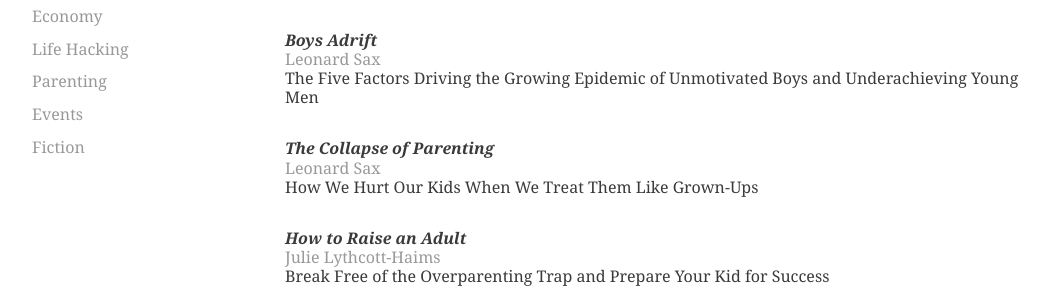
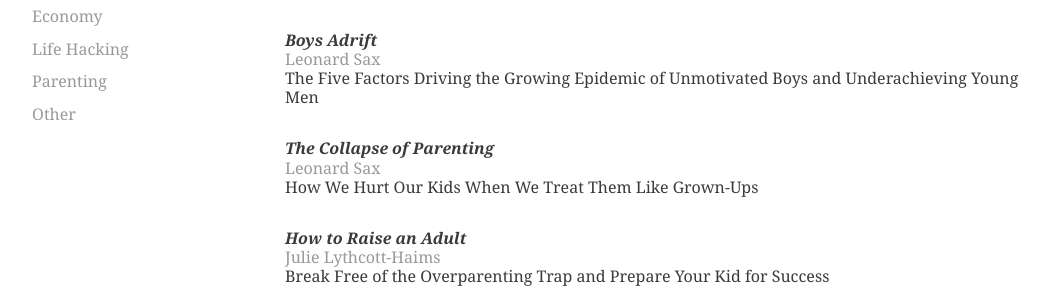
Before and after one commit to bstnel/bstnel.github.io, a Jekyll site: the page books/parenting/index.html, which Jekyll copies as it is, in a window 1280 px wide. Shown: the part 251-548 px from the top of the page, without its empty margins (99-1148 px from the left). Built offline with Jekyll 4.4.1, drawn with Linux system fonts in a browser that asks for light colours.

Commit message:
Update index.html

```diff
--- a/books/parenting/index.html
+++ b/books/parenting/index.html
@@ -38,8 +38,7 @@
 	        <li><a href="/books/economy">Economy</a></li>
         	<li><a href="/books/lifehacking">Life Hacking</a></li>
           <li><a href="/books/parenting">Parenting</a></li>
-          <li><a href="/books/events">Events</a></li>
-          <li><a href="/books/fiction">Fiction</a></li>
+          <li><a href="/books/other">Other</a></li>
     		</ul>
 		</nav>
 
```
